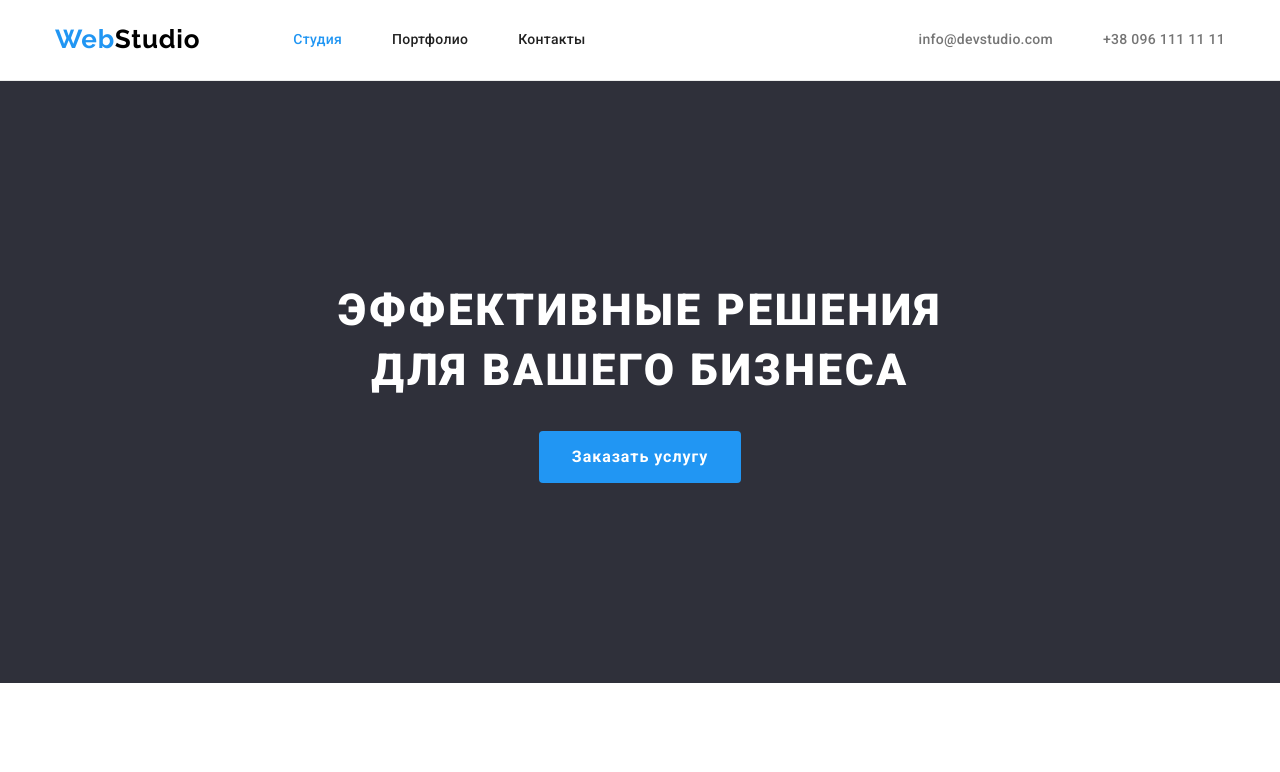
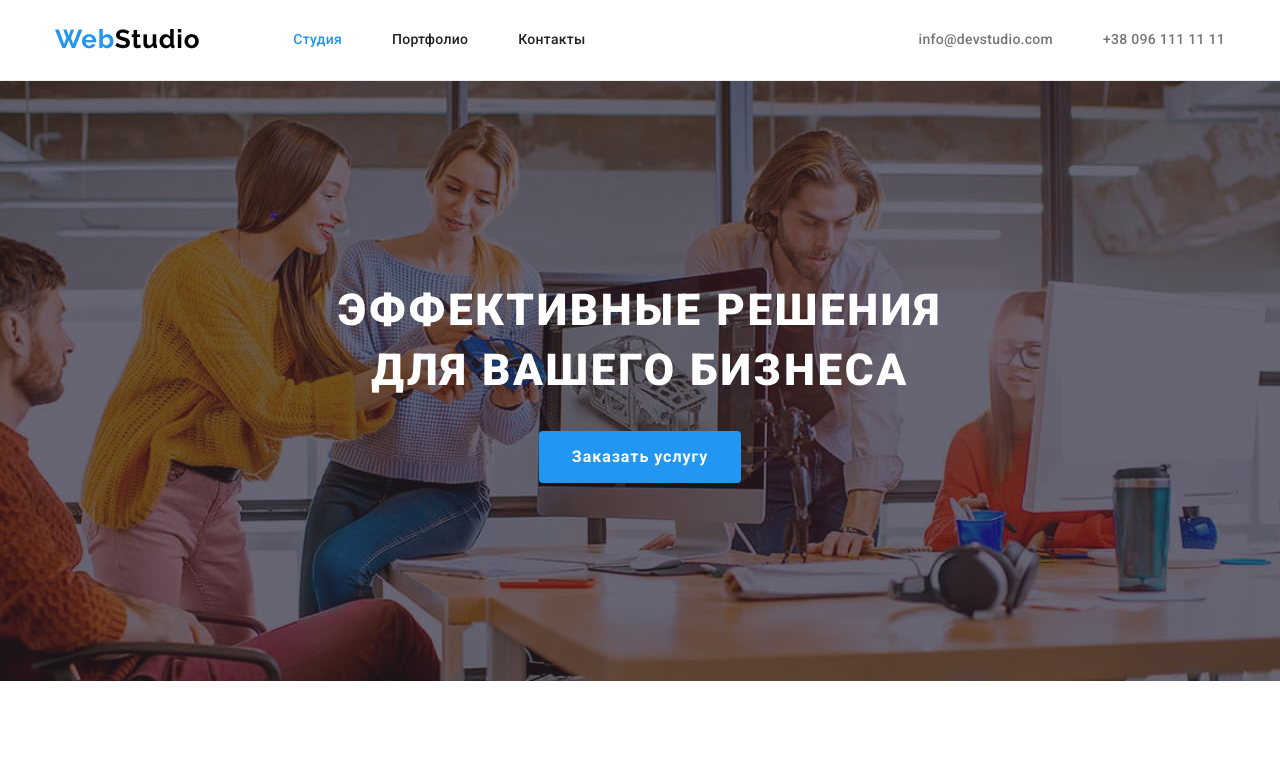
Before and after one commit to vladkand/goit-markup-hw-04, a plain HTML site: page index.html in a window 1280 px wide. Shown: the top 772 px of the page. Drawn offline with nearby package versions, Linux system fonts and the light colour scheme.

```diff
--- a/css/styles.css
+++ b/css/styles.css
@@ -164,27 +164,32 @@ img {
 
 /* ---  СТИЛЬ ДЛЯ HERO  --- */
 
+.hero-img {
+  max-width: 1600px;
+  height: 600px;
+  margin-left: auto;
+  margin-right: auto;
+
+  text-align: center;
+  background-image: linear-gradient(rgba(56, 47, 58, 0.4), rgba(56, 47, 58, 0.4)),
+    url(../images/hero-Img-opt.jpg);
+  background-color: var(--bg-hero-color);
+  background-repeat: no-repeat;
+  background-size: cover;
+  background-position: center;
+}
 .hero {
-  text-align: center;
-  /* margin-bottom: 94px; */
   padding-top: 200px;
   padding-bottom: 200px;
-
-  /* margin-bottom: 94px; */
-
-  background-color: var(--hero-footer-color);
 }
 .hero-title {
+  margin-bottom: 30px;
   /* ШРИФТЫ */
   font-weight: 900;
   font-size: 44px;
   line-height: 1.36;
-  /* text-align: center; */
   letter-spacing: 0.06em;
   text-transform: uppercase;
-
-  margin-bottom: 30px;
-
   color: var(--bg-prime-color);
 }
 /* ==== КНОПКА HERO Заказать === */
--- a/index.html
+++ b/index.html
@@ -50,10 +50,9 @@
 
     <!-- MAIN СОДЕРЖАНИЕ -->
     <main>
-
-        <!-- ТУТ БОЛЬШАЯ ЧЕРНАЯ КАРТИНКА  -->
-        <section class="section hero">
-            <div class="container">
+        <!-- HERO -->
+        <section class="section hero-img">
+            <div class="container hero">
                 <h1 class="hero-title">Эффективные решения<br> для вашего бизнеса</h1>
                 <button type="button" class="hero-btn btn">Заказать услугу</button>
             </div>
```
Also changed, not shown: images/hero-Img-opt.jpg (added).
